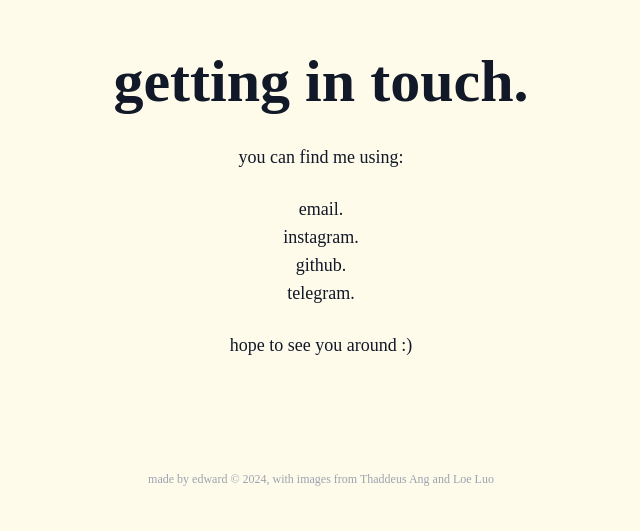
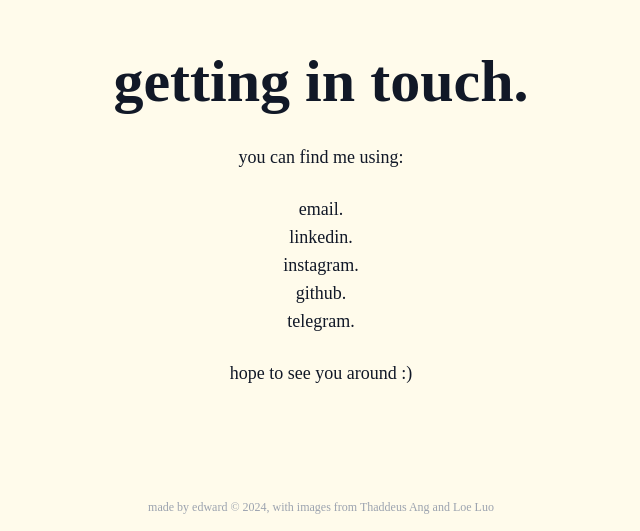
Before and after one commit to edliau/edliau.github.io, a website: page index.html in a window 1280 px wide. Shown: the part 2365-2896 px from the top of the page, without its empty margins (319-959 px from the left). Before the commit the page ends 2868 px from the top, so only its background shows below. Drawn offline with nearby package versions, Linux system fonts and the light colour scheme; a web font is replaced by a local one.

Commit message:
links and cleanup

```diff
--- a/index.html
+++ b/index.html
@@ -118,6 +118,7 @@
           </p>
           <ul class="list-item list-inside mx-auto text-lg pt-6">
             <li ><a class="hover:text-gray-400" href="mailto:edward.liau@u.yale-nus.edu.sg">email.</a></li>
+            <li><a class="hover:text-gray-400" href="https://www.linkedin.com/in/edward-liau/">linkedin.</a></li>
             <li><a class="hover:text-gray-400" href="https://www.instagram.com/edie.wardie/">instagram.</a></li>
             <li><a class="hover:text-gray-400" href="https://github.com/edliau">github.</a></li>
             <li><a class="hover:text-gray-400" href="https://t.me/poyoyobing">telegram.</a></li>
```
Also changed, not shown: assets/images/travel.JPG (deleted).
